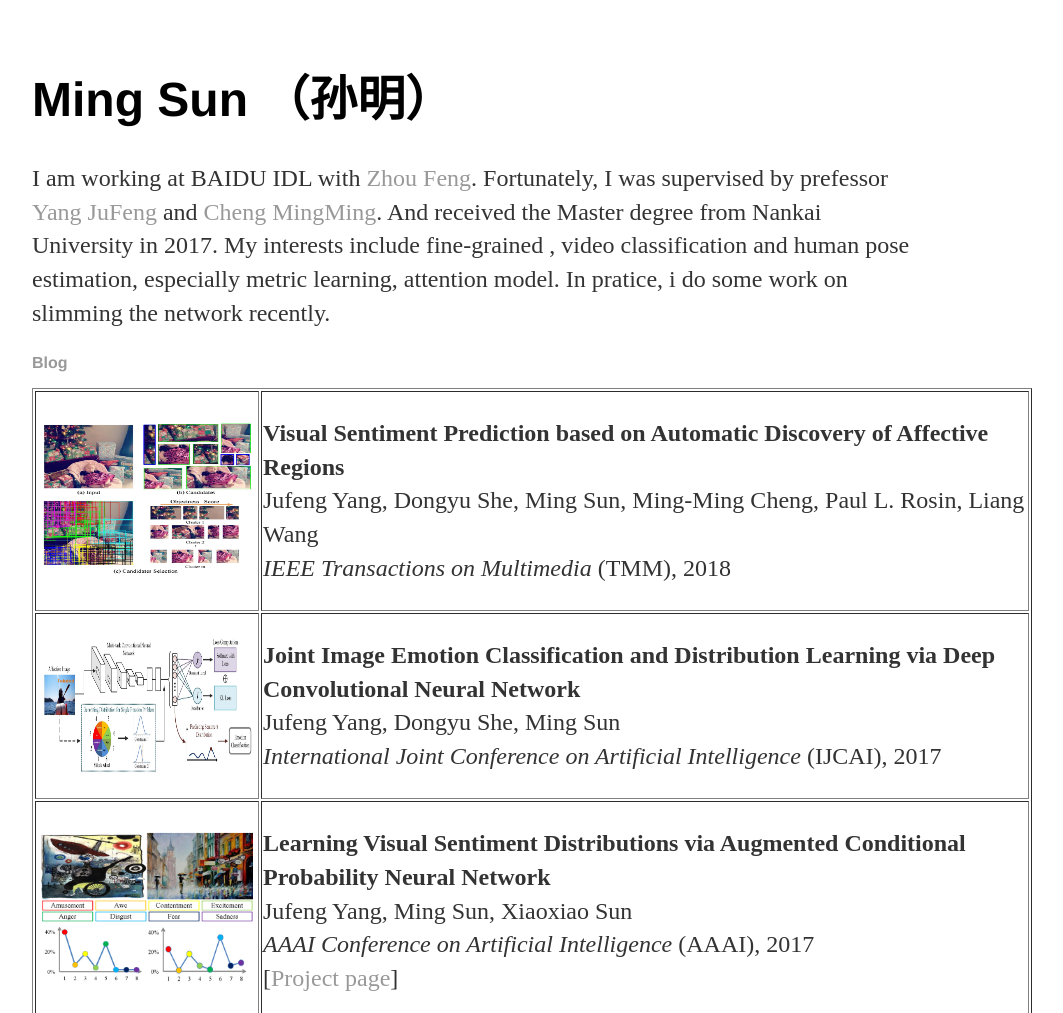
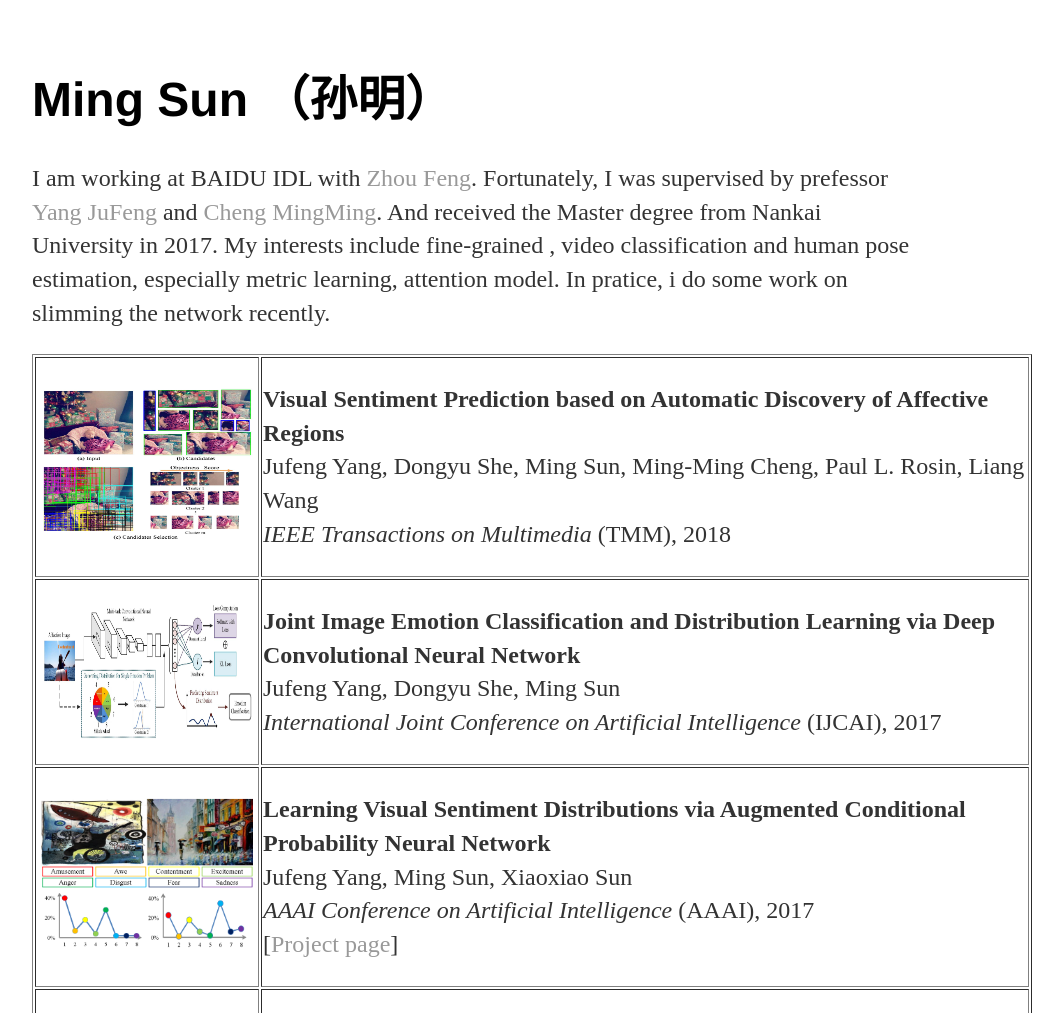
Before and after one commit to msunming/msunming.github.io, a Jekyll site: the page index.html, which Jekyll copies as it is, in a window 1280 px wide, cut to the strip 0-1013 px from the top of the page. Shown: the whole strip, without its empty margins (160-1223 px from the left). Built offline with Jekyll 4.4.1, drawn with Linux system fonts in a browser that asks for light colours.

Commit message:
Update index.html

```diff
--- a/index.html
+++ b/index.html
@@ -16,11 +16,6 @@
 		</p>
 
 	</div>
-			<nav>
-	    		<ul>
-	        		<li><a href="/blog">Blog</a></li>
-	    		</ul>
-			</nav>
 
 			<table border="1"  width="1000" align="center" bgcolor="#FFFFFF">
 			<tr>
```
